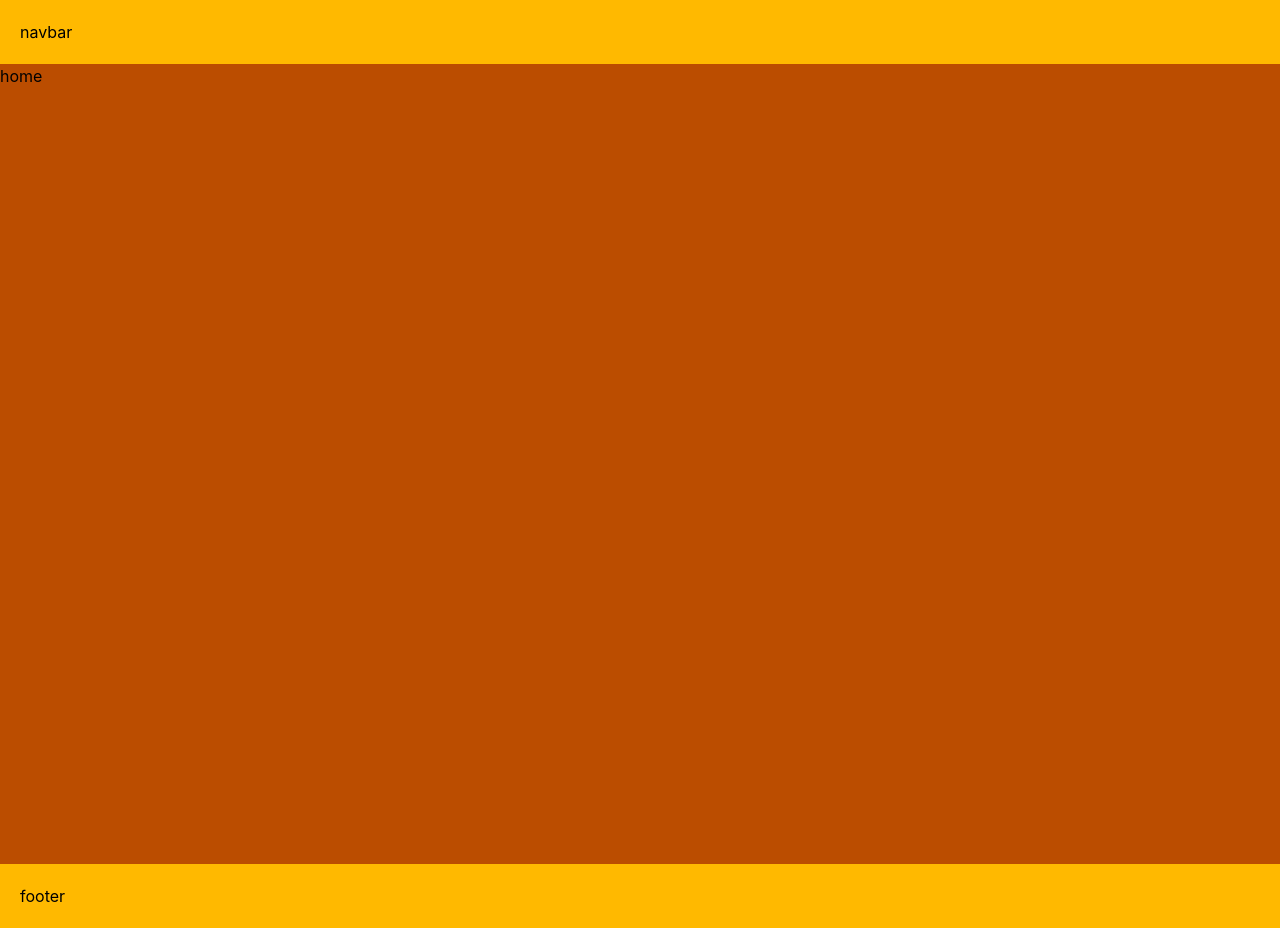
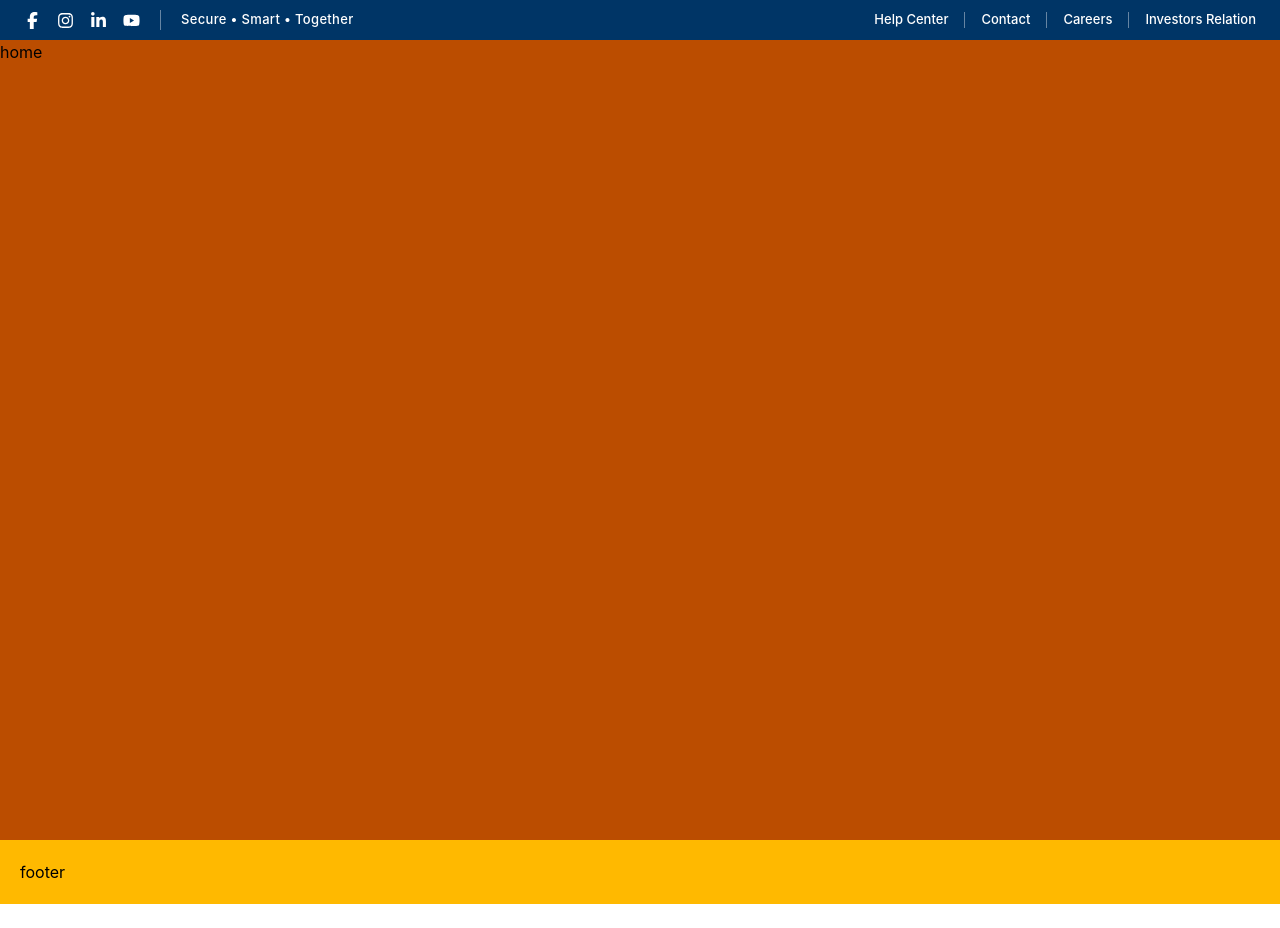
Before and after one commit to khalekuzzamandev/OikkoBank-Frontend, a Next.js app: page / in a window 1280 px wide. After the commit the page ends 904 px from the top, so only its background shows below. Built offline with nearby package versions, Linux system fonts and the light colour scheme.

Commit message:
create topbar

```diff
--- a/package.json
+++ b/package.json
@@ -10,9 +10,11 @@
   },
   "dependencies": {
     "@reduxjs/toolkit": "^2.15.0",
+    "lucide-react": "^1.77.0",
     "next": "16.4.6",
     "react": "19.3.0",
     "react-dom": "19.3.0",
+    "react-icons": "^5.7.0",
     "react-redux": "^9.3.1"
   },
   "devDependencies": {
--- a/src/app/layout.tsx
+++ b/src/app/layout.tsx
@@ -2,7 +2,7 @@
 import type { Metadata } from "next";
 import { Geist, Geist_Mono } from "next/font/google";
 import "./globals.css";
-import Navbar from "@/components/Layout/Navbar";
+import Navbar from "@/components/Layout/Navbar/Navbar";
 import Footer from "@/components/Layout/Footer";
 import Providers from "./providers";
 
--- a/src/components/Layout/Navbar.tsx
+++ /dev/null
@@ -1,11 +0,0 @@
-import React from 'react';
-
-const Navbar = () => {
-  return (
-    <div className='w-full bg-amber-400 p-5'>
-      navbar
-    </div>
-  );
-};
-
-export default Navbar;
--- /dev/null
+++ b/src/components/Layout/Navbar/Downbar.tsx
@@ -0,0 +1,66 @@
+
+import { Search } from "lucide-react";
+import Link from "next/link";
+const Downbar = () => {
+  return (
+    <nav className="w-full bg-white shadow-sm">
+      <div className="flex min-h-[68px] w-full items-center">
+
+        {/* Logo Section */}
+        <div className="flex h-[68px] w-[43%] items-center bg-[#E9EAF0] px-6 md:px-10">
+          <Link href="/" className="flex items-center gap-2">
+            <svg
+              width="30"
+              height="30"
+              viewBox="0 0 40 40"
+              fill="none"
+              xmlns="http://www.w3.org/2000/svg"
+            >
+              <path d="M15 3L29 3L37 17H23L15 3Z" fill="#E63946" />
+              <path d="M3 17L10 5L17 17L10 29L3 17Z" fill="#2463A6" />
+              <path d="M10 29L17 17H33L26 29H10Z" fill="#159957" />
+              <path d="M17 17L23 17L30 29H17L10 17H17Z" fill="#F4A62A" />
+            </svg>
+
+            <span className="text-[23px] font-semibold tracking-tight text-[#252525]">
+              Prime Bank
+            </span>
+          </Link>
+        </div>
+
+        {/* Navigation Section */}
+        <div className="flex flex-1 items-center justify-end gap-5 px-6 lg:gap-8 lg:px-10">
+
+          <div className="hidden items-center gap-7 md:flex">
+            <a href="#" className="whitespace-nowrap text-[13px] font-medium text-[#1762AE] hover:text-[#003566]">
+              ALL ACCOUNTS AT A GLANCE
+            </a>
+
+            <a href="#" className="whitespace-nowrap text-[13px] font-medium text-[#1762AE] hover:text-[#003566]">
+              FOR YOU
+            </a>
+
+            <a href="#" className="whitespace-nowrap text-[13px] font-medium text-[#1762AE] hover:text-[#003566]">
+              FOR YOUR BUSINESS
+            </a>
+
+            <a href="#" className="whitespace-nowrap text-[13px] font-medium text-[#1762AE] hover:text-[#003566]">
+              ABOUT US
+            </a>
+          </div>
+
+          {/* Search */}
+          <button
+            aria-label="Search"
+            className="text-[#1762AE] transition hover:text-[#003566]"
+          >
+            <Search size={23} strokeWidth={2.8} />
+          </button>
+
+        </div>
+      </div>
+    </nav>
+  );
+};
+
+export default Downbar;
--- /dev/null
+++ b/src/components/Layout/Navbar/Navbar.tsx
@@ -0,0 +1,16 @@
+import React from 'react';
+import Topbar from './Topbar';
+
+const Navbar = () => {
+  return (
+    <div className='w-full bg-amber-400'>
+      {/* top */}
+      <div>
+        <Topbar />
+      </div>
+      {/* down */}
+    </div>
+  );
+};
+
+export default Navbar;
--- /dev/null
+++ b/src/components/Layout/Navbar/Topbar.tsx
@@ -0,0 +1,72 @@
+
+import Link from "next/link";
+import {
+  FaFacebookF,
+  FaInstagram,
+  FaLinkedinIn,
+  FaYoutube,
+} from "react-icons/fa6";
+
+const Topbar = () => {
+  return (
+    <div className="w-full bg-[#003566] text-white">
+      <div className="mx-auto flex h-10 max-w-[1440px] items-center justify-between px-6">
+
+        {/* Left Side */}
+        <div className="flex items-center gap-5">
+          <div className="flex items-center gap-4 text-[17px]">
+            <Link href="#" aria-label="Facebook" className="transition hover:text-blue-400">
+              <FaFacebookF />
+            </Link>
+
+            <Link href="#" aria-label="Instagram" className="transition hover:text-pink-400">
+              <FaInstagram />
+            </Link>
+
+            <Link href="#" aria-label="LinkedIn" className="transition hover:text-blue-400">
+              <FaLinkedinIn />
+            </Link>
+
+            <Link href="#" aria-label="YouTube" className="transition hover:text-red-400">
+              <FaYoutube />
+            </Link>
+          </div>
+
+          <div className="h-5 w-px bg-white/40" />
+
+          <p className="hidden text-[13px] font-medium tracking-wide sm:block">
+            Secure • Smart • Together
+          </p>
+        </div>
+
+        {/* Right Side */}
+        <div className="flex items-center gap-3 text-[12px] font-medium sm:gap-4 sm:text-[13px]">
+          <Link href="#" className="transition hover:text-blue-300">
+            Help Center
+          </Link>
+
+          <span className="h-4 w-px bg-white/40" />
+
+          <Link href="#" className="transition hover:text-blue-300">
+            Contact
+          </Link>
+
+          <span className="h-4 w-px bg-white/40" />
+
+          <Link href="#" className="transition hover:text-blue-300">
+            Careers
+          </Link>
+
+          <span className="h-4 w-px bg-white/40" />
+
+          <Link href="#" className="hidden transition hover:text-blue-300 sm:block">
+            Investors Relation
+          </Link>
+        </div>
+
+      </div>
+    </div>
+  );
+};
+
+export default Topbar;
```
Also changed, not shown: src/Redux/features/UserSlice.ts (added), 1 other file (tests, documents, lock files or other folders).
